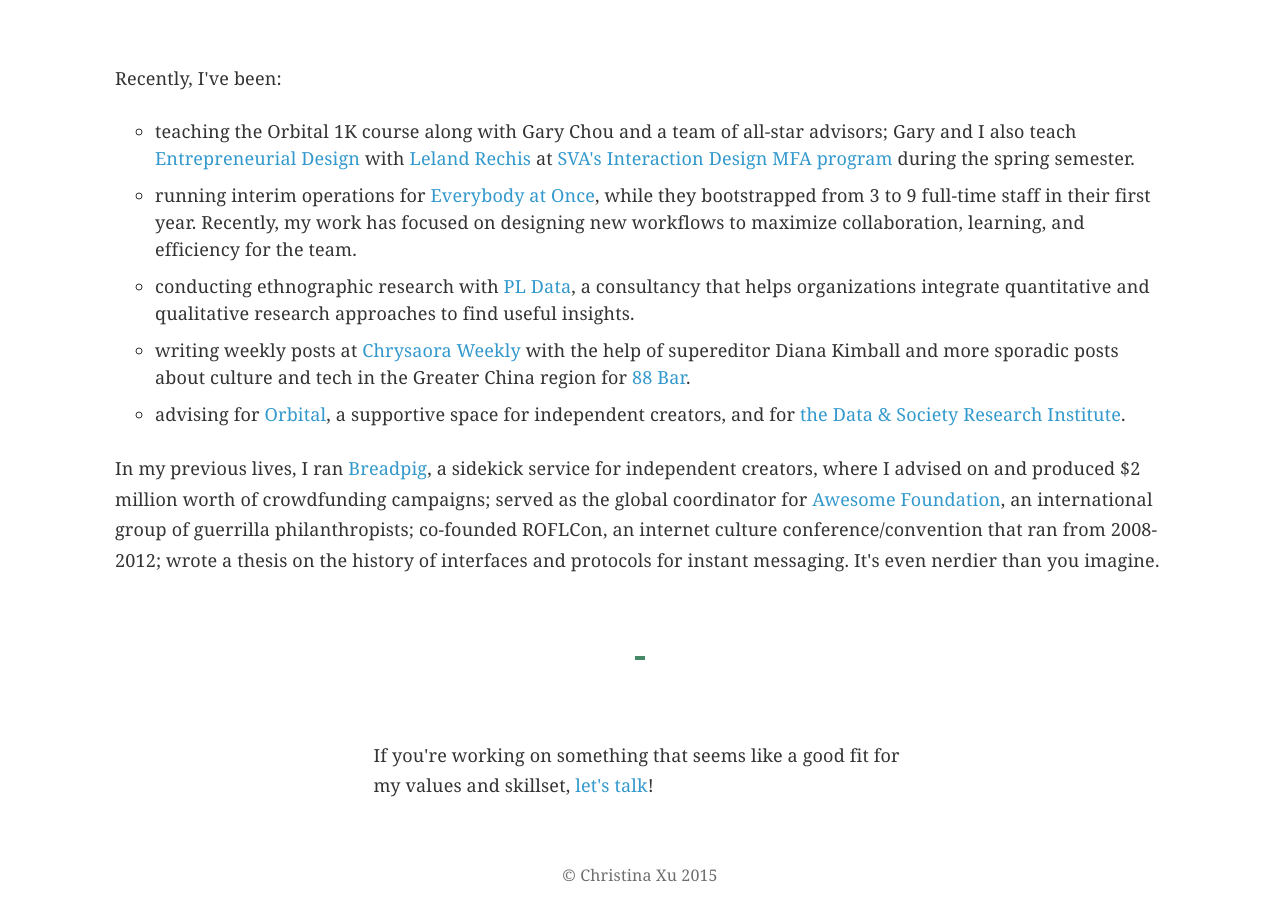
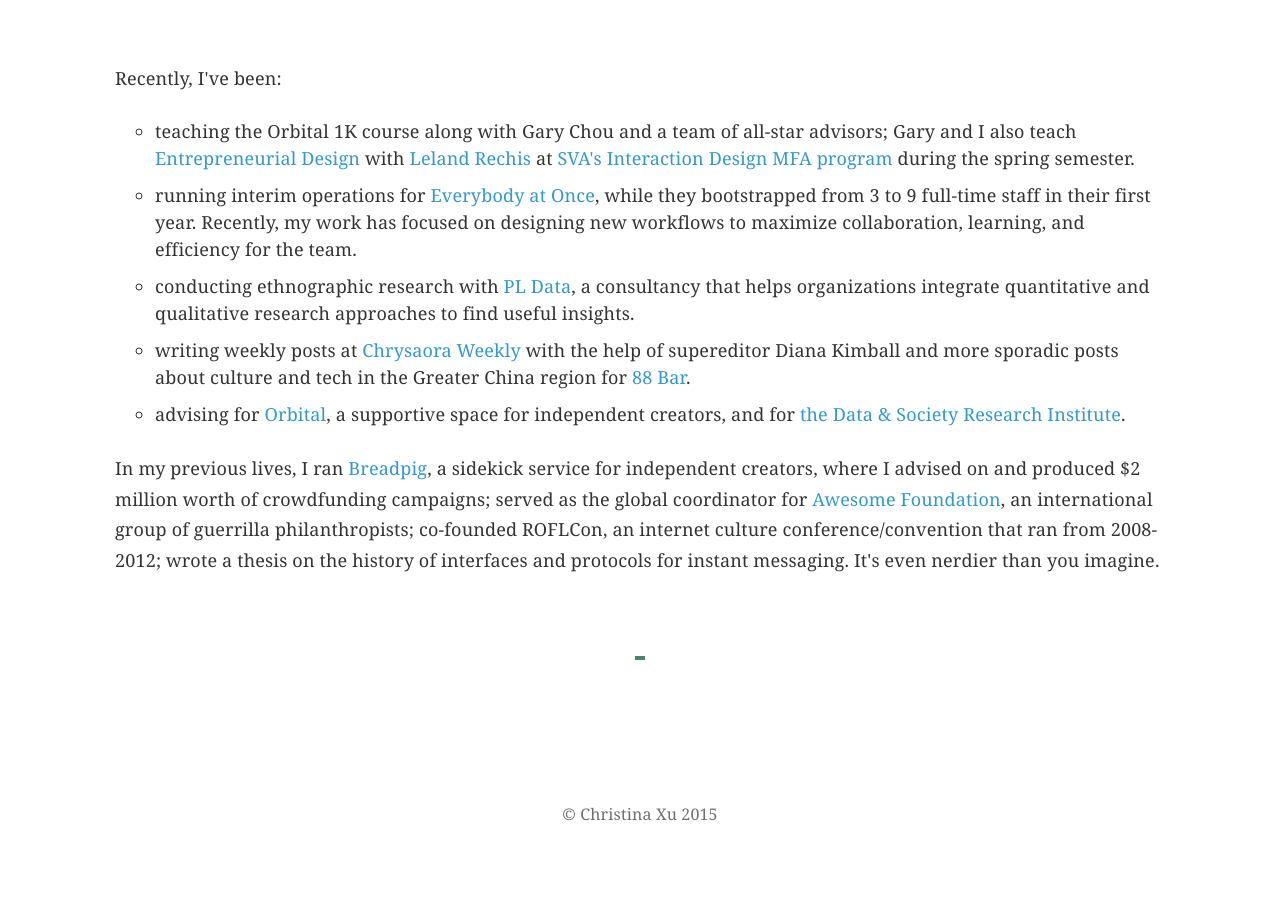
Before and after one commit to zamiang/christina-xu, a Jekyll site: the page built from index.html, in a window 1280 px wide and 900 px high, scrolled down 1036 px. Built offline with Jekyll 4.4.1, drawn with Linux system fonts in a browser that asks for light colours; nearby versions of some CDN libraries; Markdown is read by kramdown in place of the engine named in the settings; after the commit the page ends 1874 px from its top, so only the background shows below that.

Commit message:
Update footer.html

```diff
--- a/_includes/footer.html
+++ b/_includes/footer.html
@@ -1,9 +1,6 @@
 <div class="separate"></div>
 <section class="large-footer" id="large-footer">
     <div class="section-content">
-        <p>
-        If you're working on something that seems like a good fit for my values and skillset, <a href="mailto:christina.k.xu@gmail.com">let's talk</a>!
-        </p>
     </div>
 </section>
 
```
